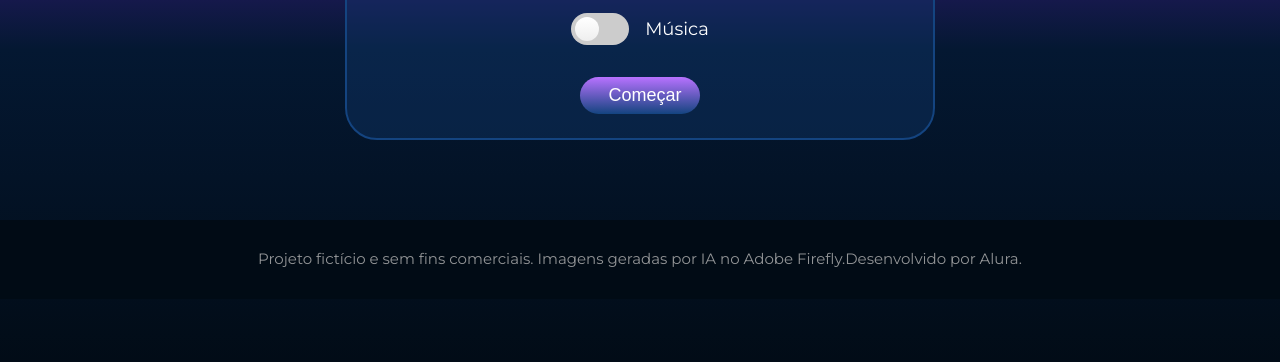
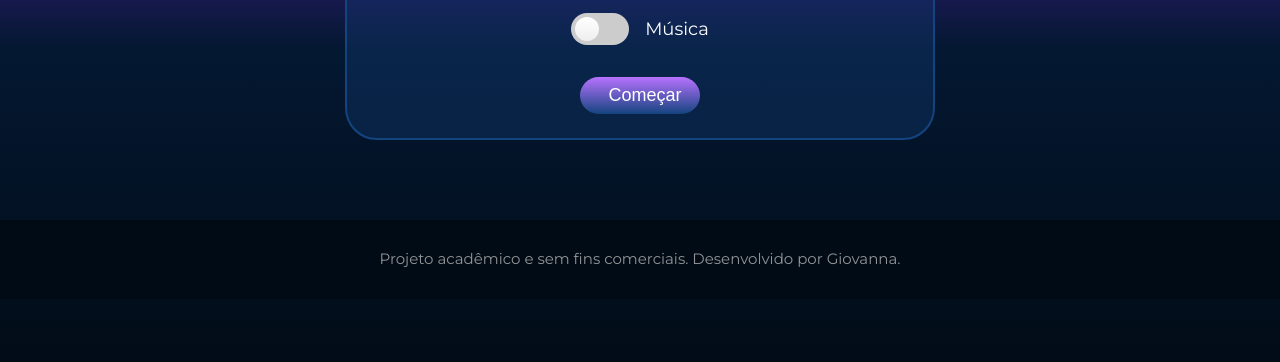
Before and after one commit to giovannaba/fokus, a plain HTML site: page index.html in a window 1280 px wide. Shown: the part 338-700 px from the top of the page. Drawn offline with nearby package versions, Linux system fonts and the light colour scheme; a web font is replaced by a local one.

Commit message:
finalizando

```diff
--- a/index.html
+++ b/index.html
@@ -61,7 +61,7 @@
 
         <footer class="app__footer">
             <p class="app__footer-text">
-                Projeto fictício e sem fins comerciais. Imagens geradas por IA no Adobe Firefly.Desenvolvido por Alura.
+                Projeto acadêmico e sem fins comerciais. Desenvolvido por Giovanna.
             </p>
         </footer>
     </main>
```
